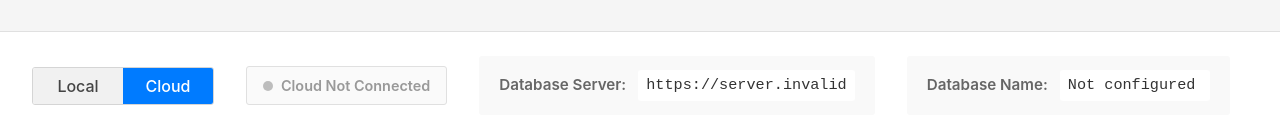
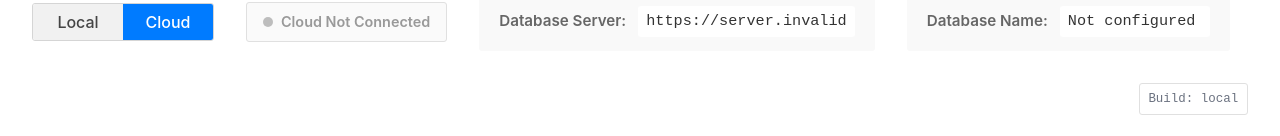
Before and after one commit to kevink3344/project-scaffold-template, a React (Vite) app: page / in a window 1280 px wide. Shown: the part 732-868 px from the top of the page. Built offline with nearby package versions, Linux system fonts and the light colour scheme; no server answers.

Commit message:
Show build version badge and inject SHA in workflow

```diff
--- a/src/App.css
+++ b/src/App.css
@@ -520,6 +520,17 @@
   background-color: #ffffff;
   border-radius: 3px;
   min-width: 150px;
+}
+
+.build-version {
+  margin-left: auto;
+  font-size: 0.78rem;
+  color: #6b7280;
+  font-family: 'Courier New', monospace;
+  padding: 0.35rem 0.55rem;
+  border: 1px solid #e0e0e0;
+  border-radius: 3px;
+  background-color: #ffffff;
 }
 
 /* API Playground */
--- a/src/pages/HomePage.tsx
+++ b/src/pages/HomePage.tsx
@@ -22,6 +22,8 @@ export default function HomePage() {
   const dbName = import.meta.env.VITE_DB_NAME || ''
   const sqliteFile = import.meta.env.VITE_SQLITE_FILE || './local-data/app.sqlite3'
   const sqliteMode = import.meta.env.VITE_SQLITE_MODE || 'WAL'
+  const rawBuildVersion = import.meta.env.VITE_APP_VERSION || 'local'
+  const buildVersion = rawBuildVersion.length > 10 ? rawBuildVersion.slice(0, 10) : rawBuildVersion
   const isConnected = Boolean(dbServer && dbName)
   const isLocalReady = Boolean(sqliteFile)
 
@@ -208,6 +210,10 @@ export default function HomePage() {
             </div>
           </>
         )}
+
+        <div className="build-version" title={`Build ${rawBuildVersion}`}>
+          Build: {buildVersion}
+        </div>
       </footer>
     </div>
   )
```
